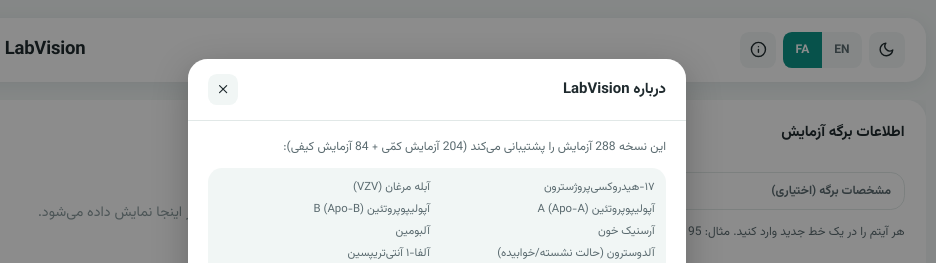
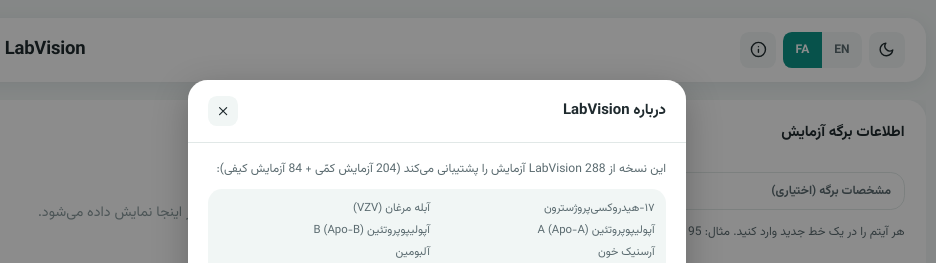
Before and after one commit to GeekNeuron/LabVision, a plain HTML site: page index.html in a window 1280 px wide. Both pictures are taken after a click on the button 961 px from the left and 49 px from the top of the page. Shown: the top 263 px of the page, 203-1139 px from the left. Drawn offline with Linux system fonts and the light colour scheme.

Commit message:
Add files via upload

```diff
--- a/script.js
+++ b/script.js
@@ -74,7 +74,7 @@
             infoDaneshbodNote: "برای تکمیل فهرست آزمایش‌های رایج در عمل بالینی ایران",
             infoGeneralKnowledge: "دانش پزشکی عمومی و استاندارد، برای تفسیرهای بالینی و توضیحات",
             infoDisclaimer: "این رنج‌ها می‌توانند بین آزمایشگاه‌ها و روش‌های سنجش مختلف کمی متفاوت باشند. همیشه رنج مرجع چاپ‌شده روی برگه آزمایش خودتان را نیز در نظر بگیرید.",
-            infoCountText: (total, quant, qual) => `این نسخه ${total} آزمایش را پشتیبانی می‌کند (${quant} آزمایش کمّی + ${qual} آزمایش کیفی):`,
+            infoCountText: (total, quant, qual) => `این نسخه از LabVision ${total} آزمایش را پشتیبانی می‌کند (${quant} آزمایش کمّی + ${qual} آزمایش کیفی):`,
             summaryText: (total, abnormal) => abnormal === 0
                 ? `از مجموع ${total} آیتم بررسی‌شده، همه در محدوده نرمال قرار دارند.`
                 : `از مجموع ${total} آیتم بررسی‌شده، ${abnormal} مورد نیاز به توجه دارد (به یادداشت‌ها مراجعه کنید).`,
--- a/style.css
+++ b/style.css
@@ -825,8 +825,8 @@
     box-shadow: 0 12px 40px rgba(0,0,0,0.25);
     animation: fadeInUp 0.25s ease both;
 }
-#info-dialog { max-height: 96vh; }
-#optional-details-dialog { max-height: 82vh; }
+#info-dialog { max-height: 82dvh; }
+#optional-details-dialog { max-height: 82dvh; }
 #info-dialog::backdrop, #optional-details-dialog::backdrop {
     background-color: rgba(0,0,0,0.45);
     animation: fadeIn 0.2s ease both;
@@ -851,8 +851,8 @@
     padding: 1.2rem 1.4rem 1.4rem;
     overflow-y: auto;
 }
-#info-dialog .info-dialog-body { max-height: calc(96vh - 64px); }
-#optional-details-dialog .info-dialog-body { max-height: calc(82vh - 64px); }
+#info-dialog .info-dialog-body { max-height: calc(82dvh - 64px); }
+#optional-details-dialog .info-dialog-body { max-height: calc(82dvh - 64px); }
 .info-dialog-body h3 { font-size: 0.9rem; margin: 1.1rem 0 0.6rem; }
 .info-count { font-size: 0.85rem; color: var(--text-muted); margin: 0 0 0.8rem; }
 .info-test-list {
@@ -908,6 +908,11 @@
     .info-test-list { grid-template-columns: 1fr; }
 }
 
+@media (min-width: 721px) {
+    #info-dialog { max-height: 90dvh; }
+    #info-dialog .info-dialog-body { max-height: calc(90dvh - 64px); }
+}
+
 @media (max-width: 720px) {
     body { padding: 0.75rem; height: auto; min-height: 100dvh; overflow: visible; }
     .container { overflow: visible; }
```
